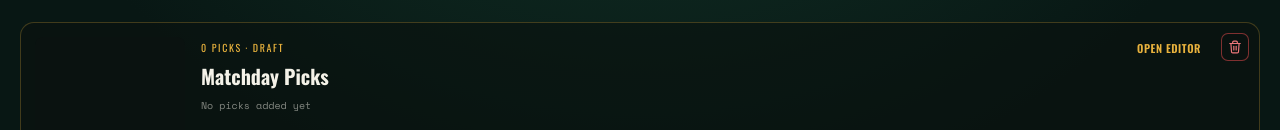
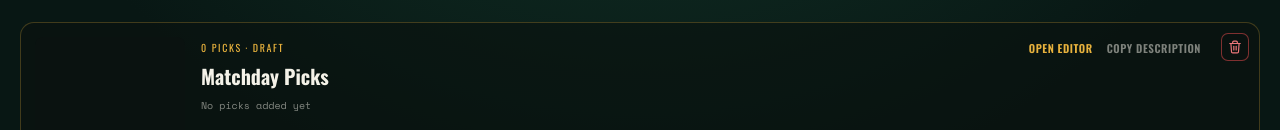
Before and after one commit to StevenVeer/SoccerPicks, a React (Vite) app: page / in a window 1280 px wide. Shown: the part 414-544 px from the top of the page. Built offline with nearby package versions, Linux system fonts and the light colour scheme.

Commit message:
Add copy-description button to dashboard cards
Moves getDescription into lib/utils so both the dashboard list and
the project editor can build the same caption text. The detail
editor's copy button and layout are unchanged.

```diff
--- a/src/App.jsx
+++ b/src/App.jsx
@@ -1,6 +1,6 @@
 import React, { useEffect, useRef, useState } from 'react';
 import ProjectCard from './components/ProjectCard.jsx';
-import { dateStamp, slugify } from './lib/utils';
+import { dateStamp, getDescription, slugify } from './lib/utils';
 import { deleteMedia, getAllMedia, saveMedia } from './lib/mediaStore';
 import { PREVIEW_T, renderCanvas, drawWinnerStamp } from './lib/canvasRenderer';
 import { archiveProject, deleteArchivedProject } from './lib/archive';
@@ -116,6 +116,7 @@ export default function App() {
   const [videoPlaying, setVideoPlaying] = useState(false);
   const videoModalRef = useRef(null);
   const [zipping, setZipping] = useState(false);
+  const [copiedDescriptionId, setCopiedDescriptionId] = useState(null);
   const cardRefs = useRef({});
 
   useEffect(() => {
@@ -345,6 +346,16 @@ export default function App() {
     await Promise.allSettled(projects.map((p) => cardRefs.current[p.id]?.generate()));
   }
 
+  async function copyDescription(project) {
+    try {
+      await navigator.clipboard.writeText(getDescription(project.picks.length));
+      setCopiedDescriptionId(project.id);
+      window.setTimeout(() => setCopiedDescriptionId((prev) => (prev === project.id ? null : prev)), 1800);
+    } catch {
+      // Clipboard access can fail (permissions, insecure context) — nothing to recover here.
+    }
+  }
+
   async function downloadAllZip() {
     const ready = projects.filter((p) => media[p.id]?.videoBlob);
     if (ready.length === 0) return;
@@ -553,6 +564,9 @@ export default function App() {
                 <span className="section-kicker">{p.picks.length} picks · {p.status === 'posted' ? 'Posted' : generatingIds[p.id] ? 'Generating…' : media[p.id]?.videoBlob ? 'Generated' : 'Draft'}</span>
                 <div className="video-item-links">
                   <button type="button" className="link-btn link-btn-gold" onClick={() => setActiveProjectId(p.id)}>Open editor</button>
+                  <button type="button" className="link-btn" onClick={() => copyDescription(p)}>
+                    {copiedDescriptionId === p.id ? 'Copied' : 'Copy description'}
+                  </button>
                   {(media[p.id]?.videoUrl || media[p.id]?.resultUrl) && (
                     <details className="download-menu download-menu-top">
                       <summary>Download</summary>
--- a/src/components/ProjectCard.jsx
+++ b/src/components/ProjectCard.jsx
@@ -2,18 +2,8 @@ import React, { forwardRef, useEffect, useImperativeHandle, useRef, useState } f
 import { renderCanvas, PREVIEW_T } from '../lib/canvasRenderer';
 import { timeline } from '../lib/timeline';
 import { recordCanvasVideo } from '../lib/videoRecorder';
-import { dateStamp, slugify } from '../lib/utils';
+import { dateStamp, getDescription, slugify } from '../lib/utils';
 import MatchPicker from './MatchPicker.jsx';
-
-function getDescription(pickCount) {
-  const pickLabel = pickCount === 1 ? 'pick' : 'picks';
-  return `⚽️ ${pickCount} football ${pickLabel} I’m backing today 👀
-
-Which one are you taking? 👇
-Follow for daily football predictions & value bets 📈
-
-#football #footballtips #footballpredictions #bettingtips #soccer #soccerbets #valuebets #footballbetting #bettingpicks #sportsbetting`;
-}
 
 const ProjectCard = forwardRef(function ProjectCard(
   { project, existingVideoUrl, onChange, onRemove, onDuplicate, onGenerationStart, onGenerationEnd, onVideoReady },
--- a/src/lib/utils.js
+++ b/src/lib/utils.js
@@ -55,3 +55,13 @@ export function dateStamp(date = new Date()) {
   const day = String(date.getDate()).padStart(2, '0');
   return `${year}-${month}-${day}`;
 }
+
+export function getDescription(pickCount) {
+  const pickLabel = pickCount === 1 ? 'pick' : 'picks';
+  return `⚽️ ${pickCount} football ${pickLabel} I’m backing today 👀
+
+Which one are you taking? 👇
+Follow for daily football predictions & value bets 📈
+
+#football #footballtips #footballpredictions #bettingtips #soccer #soccerbets #valuebets #footballbetting #bettingpicks #sportsbetting`;
+}
```
